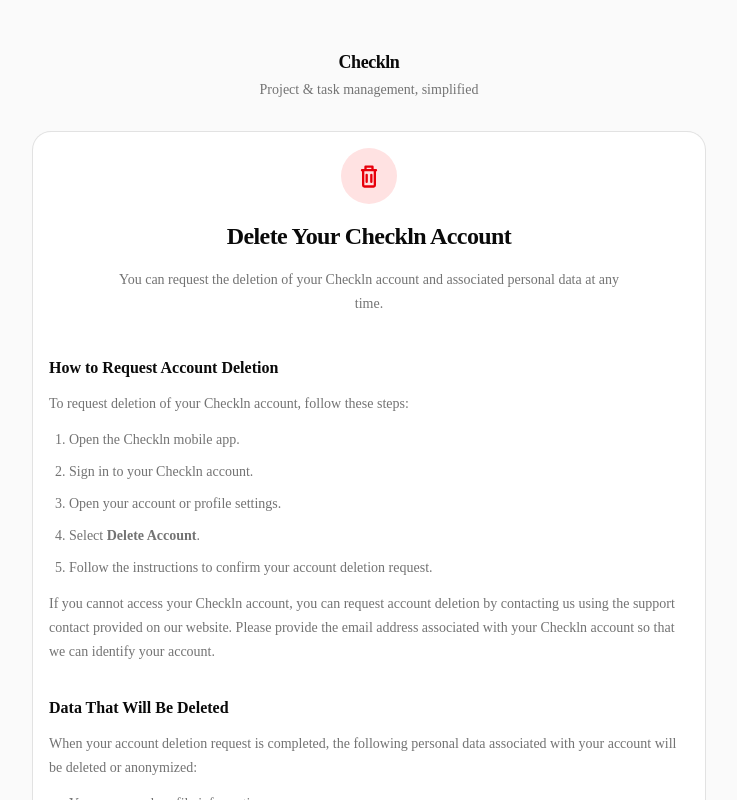
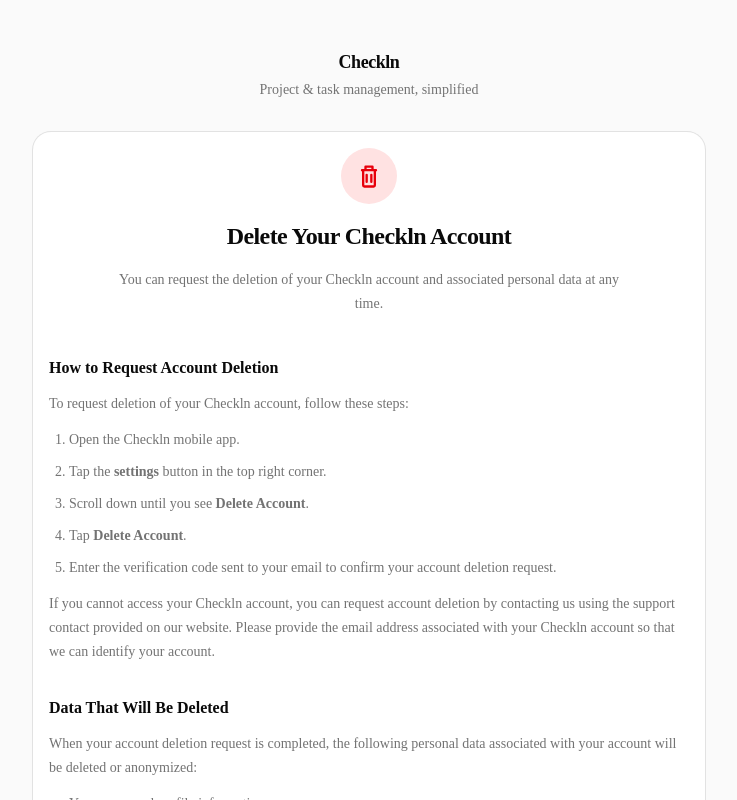
Before and after one commit to preciousvwarho/ChecklinTest, a Next.js app: page /delete-account in a window 1280 px wide. Shown: the top 800 px of the page, without its empty margins (271-1008 px from the left). Built offline with nearby package versions, Linux system fonts and the light colour scheme.

Commit message:
Delete Account Guide

```diff
--- a/app/delete-account/page.tsx
+++ b/app/delete-account/page.tsx
@@ -62,14 +62,19 @@ export default function DeleteAccountPage() {
 
               <ol className="list-decimal pl-5 space-y-2 text-sm text-muted-foreground leading-6">
                 <li>Open the Checkln mobile app.</li>
-                <li>Sign in to your Checkln account.</li>
-                <li>Open your account or profile settings.</li>
                 <li>
-                  Select <strong>Delete Account</strong>.
+                  Tap the <strong>settings</strong> button in the top right
+                  corner.
                 </li>
                 <li>
-                  Follow the instructions to confirm your account deletion
-                  request.
+                  Scroll down until you see <strong>Delete Account</strong>.
+                </li>
+                <li>
+                  Tap <strong>Delete Account</strong>.
+                </li>
+                <li>
+                  Enter the verification code sent to your email to confirm your
+                  account deletion request.
                 </li>
               </ol>
 
```
